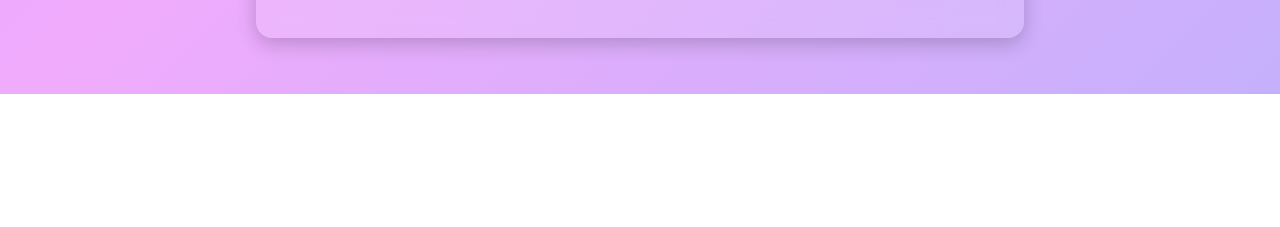
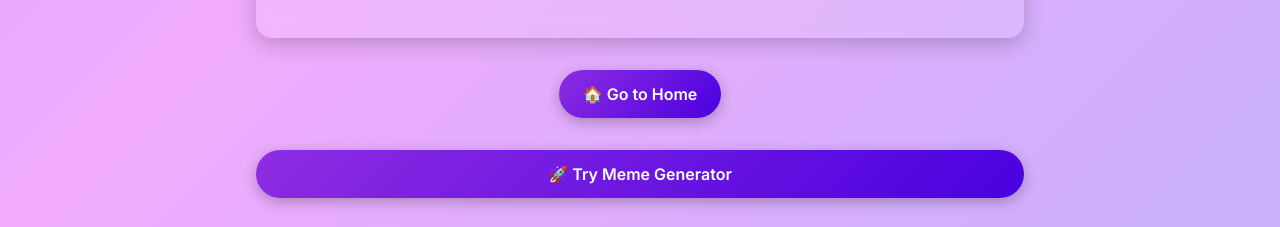
Before and after one commit to atakankaracali/aigeneratormeme, a React (Vite) app: page /stats in a window 1280 px wide. Shown: the part 804-1031 px from the top of the page. Before the commit the page ends 898 px from the top, so only its background shows below. Built offline with nearby package versions, Linux system fonts and the light colour scheme; no server answers.

Commit message:
Adding-Stats-Pages

```diff
--- a/src/components/styles/memeDisplay.css
+++ b/src/components/styles/memeDisplay.css
@@ -170,6 +170,6 @@
 
 .meme-export-only {
   padding: 2rem;
-  background-color: #4a00e0;
+  background-color: white;
   border-radius: 1rem;
 }
--- a/src/pages/Home.tsx
+++ b/src/pages/Home.tsx
@@ -56,7 +56,7 @@ const Home = () => {
             whileHover={{ scale: 1.1 }}
             whileTap={{ scale: 0.95 }}
             onClick={() => navigate('/meme')}
-            className="home-button"
+            className="start-button"
           >
             🚀 Try It Now
           </motion.button>
--- a/src/pages/Stats.tsx
+++ b/src/pages/Stats.tsx
@@ -1,4 +1,5 @@
 import { useEffect, useState } from 'react';
+import { useNavigate } from 'react-router-dom';
 import { motion } from 'framer-motion';
 import { Pie } from 'react-chartjs-2';
 import {
@@ -12,6 +13,7 @@ import '../styles/stats.css';
 ChartJS.register(ArcElement, Tooltip, Legend);
 
 const Stats = () => {
+  const navigate = useNavigate();
   const [memeCount, setMemeCount] = useState<number>(0);
   const [emojiStats, setEmojiStats] = useState<Record<string, number>>({});
   const [modeStats, setModeStats] = useState<Record<string, number>>({});
@@ -64,6 +66,26 @@ const Stats = () => {
           <Pie data={chartData} />
         </div>
       </motion.div>
+
+      <div className="stats-buttons">
+        <motion.button
+          whileHover={{ scale: 1.05 }}
+          whileTap={{ scale: 0.95 }}
+          className="home-button"
+          onClick={() => navigate('/')}
+        >
+          🏠 Go to Home
+        </motion.button>
+
+        <motion.button
+          whileHover={{ scale: 1.05 }}
+          whileTap={{ scale: 0.95 }}
+          className="meme-button"
+          onClick={() => navigate('/meme')}
+        >
+          🚀 Try Meme Generator
+        </motion.button>
+      </div>
     </div>
   );
 };
--- a/src/styles/home.css
+++ b/src/styles/home.css
@@ -31,8 +31,8 @@
   font-size: 1.1rem;
 }
 
-.home-button {
-  background: linear-gradient(135deg, #3e00bb, #4a00e0);
+.start-button {
+  background: linear-gradient(135deg, #8e2de2, #4a00e0);
   border: none;
   color: white;
   padding: 14px 28px;
@@ -43,7 +43,7 @@
   transition: all 0.3s ease;
 }
 
-.home-button:hover {
+.start-button:hover {
   transform: scale(1.05);
 }
 
--- a/src/styles/stats.css
+++ b/src/styles/stats.css
@@ -30,7 +30,9 @@
     color: #8e2de2;
 }
 
-  .stat-card p, .stat-card ul, .stat-card li {
+.stat-card p,
+.stat-card ul,
+.stat-card li {
     font-size: 0.95rem;
     opacity: 0.9;
     color: #1f1f1f;
@@ -43,3 +45,30 @@
     max-width: 300px;
     margin: 0 auto;
 }
+
+.stats-buttons {
+    display: flex;
+    justify-content: center;
+    gap: 1rem;
+    margin-top: 2rem;
+    flex-wrap: wrap;
+}
+
+.stats-buttons .home-button,
+.stats-buttons .meme-button {
+    background: linear-gradient(135deg, #8e2de2, #4a00e0);
+    color: #fff;
+    padding: 0.75rem 1.5rem;
+    border-radius: 50px;
+    font-weight: 600;
+    text-decoration: none;
+    box-shadow: 0 4px 14px rgba(0, 0, 0, 0.25);
+    transition: all 0.3s ease;
+    border: none;
+    cursor: pointer;
+}
+
+.stats-buttons .home-button:hover,
+.stats-buttons .meme-button:hover {
+    transform: scale(1.05);
+}
```
Also changed, not shown: 1 other file (tests, documents, lock files or other folders). Lines whose indentation alone changed are shown as unchanged.
